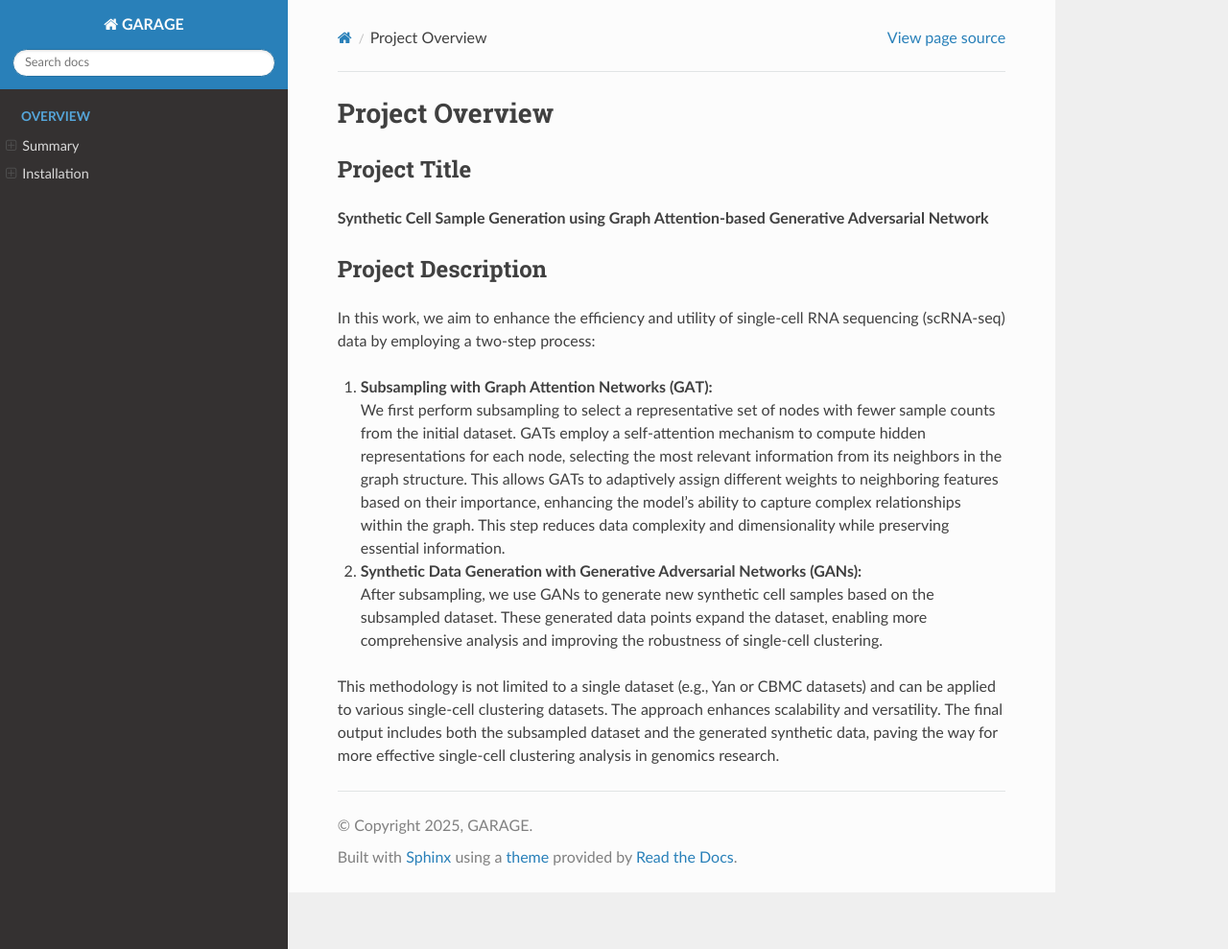
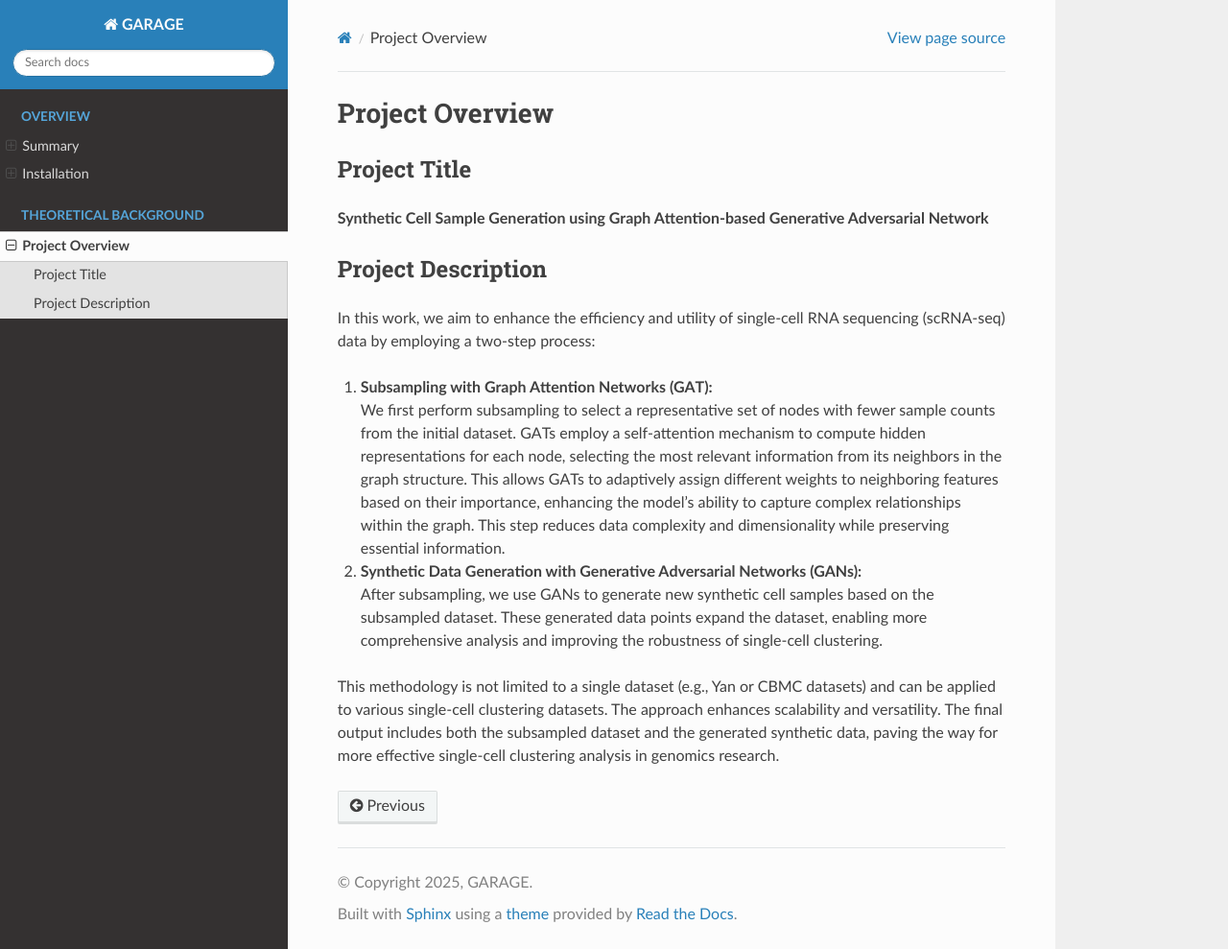
Before and after one commit to RitwikGanguly/GARAGE, a Sphinx documentation site: the page built from docs/project_overview.md, in a window 1280 px wide and 989 px high. Shown: the whole window at 96% size. Built offline with Sphinx 7.4.7 and the Read the Docs theme 3.1.0, drawn with Linux system fonts in a browser that asks for light colours; pages that are not in the unit, such as notebooks, are missing from menus.

Commit message:
Update index.rst

```diff
--- a/docs/index.rst
+++ b/docs/index.rst
@@ -56,4 +56,4 @@ Overview
    :maxdepth: 2
    :caption: Theoretical Background
 
-   theoretical_background
+   project_overview
```
